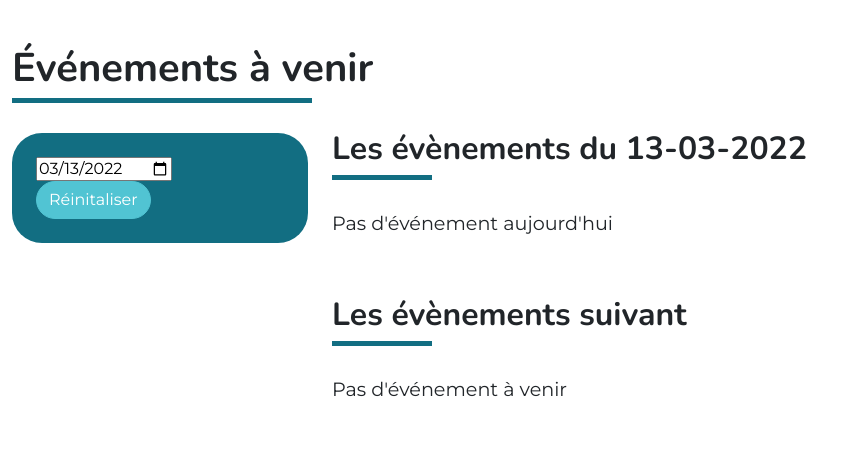
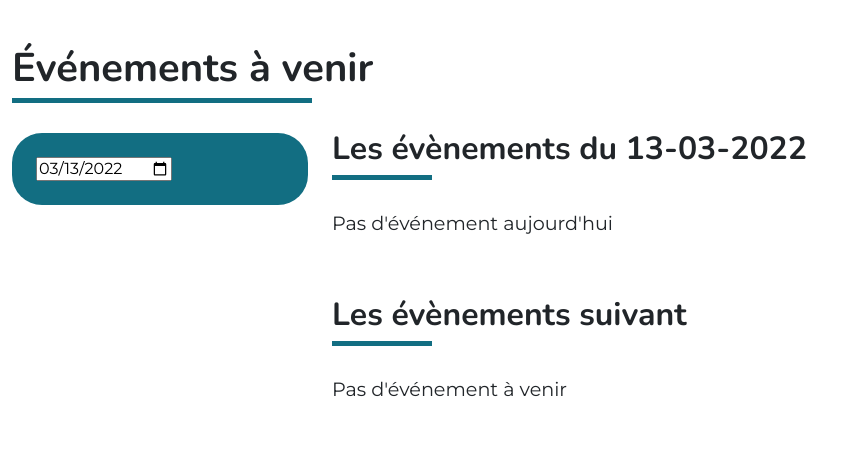
Before and after one commit to mickael-Bula/culture-city-app, a Symfony app: template templates/front/main/home.html.twig in a window 1280 px wide. Shown: the part 130-589 px from the top of the page, without its empty margins (0-857 px from the left). Run offline with Twig, Linux system fonts and the light colour scheme; the template is opened without the code that fills it, so the values that code supplies are empty; some libraries are stand-ins or nearby versions.

Commit message:
add-event-test

```diff
--- a/templates/front/main/home.html.twig
+++ b/templates/front/main/home.html.twig
@@ -76,8 +76,7 @@
 
                 {% endfor %}
 
-                <!-- Reset filter & date -->
-                <div class="btn btn-primary">Réinitaliser</div>
+
             </div>
         </form>
         </div>
```
Also changed, not shown: public/upload/eventpicture/jonny-gios-HdK-fBPoWGE-unsplash-6220ce98159a2.jpg (added).
